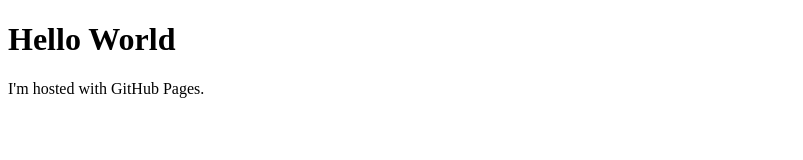
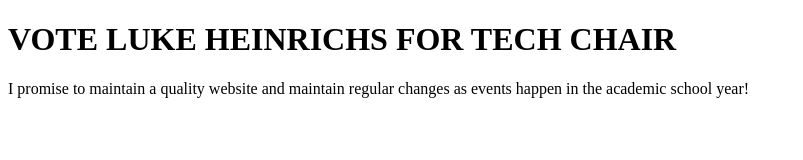
Before and after one commit to LukeHeinrichs/lukeheinrichs.github.io, a plain HTML site: page index.html in a window 1280 px wide. Shown: the whole page, without its empty margins (0-803 px from the left). Drawn offline with Linux system fonts and the light colour scheme.

Commit message:
Update index.html

```diff
--- a/index.html
+++ b/index.html
@@ -1,7 +1,10 @@
 <!DOCTYPE html>
 <html>
+    <head>
+        <title>Delta Omega Nu</title>
+    </head>
 <body>
-<h1>Hello World</h1>
-<p>I'm hosted with GitHub Pages.</p>
+<h1>VOTE LUKE HEINRICHS FOR TECH CHAIR</h1>
+<p>I promise to maintain a quality website and maintain regular changes as events happen in the academic school year!</p>
 </body>
 </html>
```
